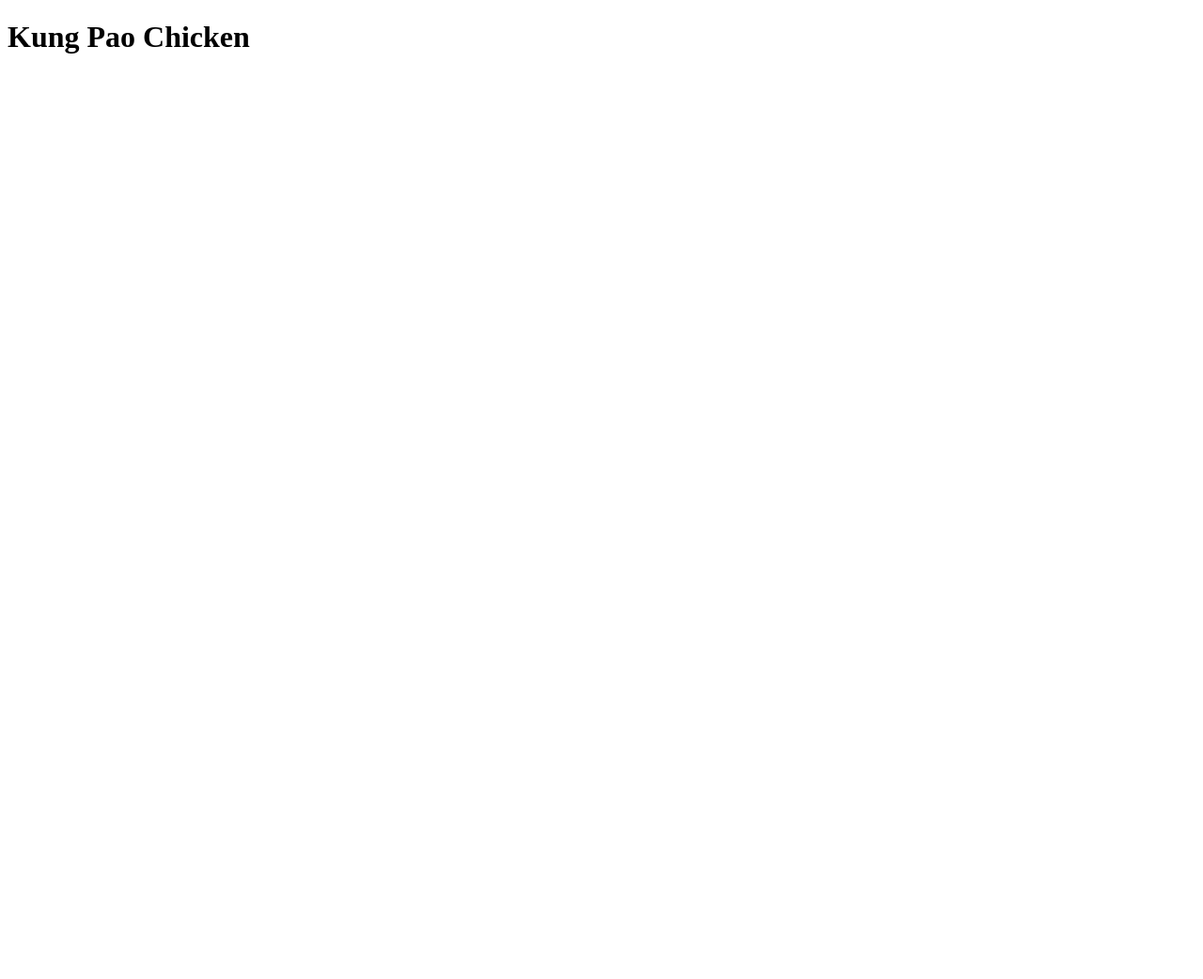
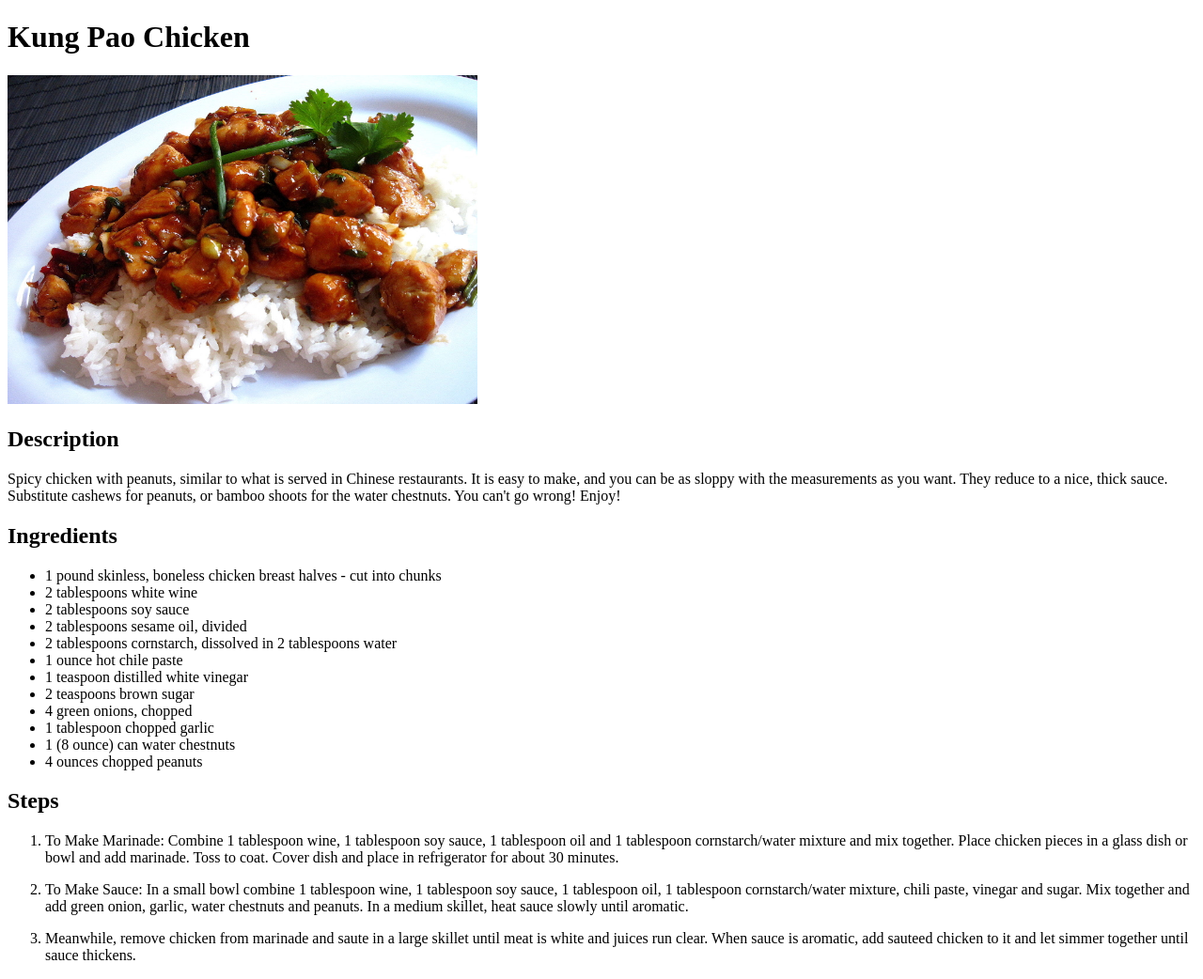
Before and after one commit to 1tenko/odin-recipes, a plain HTML site: page recipes/kung-pao-chicken.html in a window 1280 px wide. Shown: the whole page at 94% size. Before the commit the page ends 800 px from the top, so only its background shows below. Drawn offline with Linux system fonts and the light colour scheme.

Commit message:
Completed recipe page for 'Kung Pao Chicken'

```diff
--- a/recipes/kung-pao-chicken.html
+++ b/recipes/kung-pao-chicken.html
@@ -8,5 +8,37 @@
 </head>
 <body>
     <h1>Kung Pao Chicken</h1>
+
+    <img src="../images/kung-pao-chicken-image.jpg"
+    alt="Kung Pao Chicken image"
+    width="500"
+    height="350">
+
+    <h2>Description</h2>
+    <p>Spicy chicken with peanuts, similar to what is served in Chinese restaurants. It is easy to make, and you can be as sloppy with the measurements as you want. They reduce to a nice, thick sauce. Substitute cashews for peanuts, or bamboo shoots for the water chestnuts. You can't go wrong! Enjoy!</p>
+
+    <h2>Ingredients</h2>
+    <ul>
+        <li>1 pound skinless, boneless chicken breast halves - cut into chunks</li>
+        <li>2 tablespoons white wine</li>
+        <li>2 tablespoons soy sauce</li>
+        <li>2 tablespoons sesame oil, divided</li>
+        <li>2 tablespoons cornstarch, dissolved in 2 tablespoons water</li>
+        <li>1 ounce hot chile paste</li>
+        <li>1 teaspoon distilled white vinegar</li>
+        <li>2 teaspoons brown sugar</li>
+        <li>4 green onions, chopped</li>
+        <li>1 tablespoon chopped garlic</li>
+        <li>1 (8 ounce) can water chestnuts</li>
+        <li>4 ounces chopped peanuts</li>
+    </ul>
+
+    <h2>Steps</h2>
+    <ol>
+        <li><p>To Make Marinade: Combine 1 tablespoon wine, 1 tablespoon soy sauce, 1 tablespoon oil and 1 tablespoon cornstarch/water mixture and mix together. Place chicken pieces in a glass dish or bowl and add marinade. Toss to coat. Cover dish and place in refrigerator for about 30 minutes.</p></li>
+        <li><p>To Make Sauce: In a small bowl combine 1 tablespoon wine, 1 tablespoon soy sauce, 1 tablespoon oil, 1 tablespoon cornstarch/water mixture, chili paste, vinegar and sugar. Mix together and add green onion, garlic, water chestnuts and peanuts. In a medium skillet, heat sauce slowly until aromatic.</p></li>
+        <li><p>Meanwhile, remove chicken from marinade and saute in a large skillet until meat is white and juices run clear. When sauce is aromatic, add sauteed chicken to it and let simmer together until sauce thickens.</p></li>
+    </ol>
+
 </body>
 </html>
```
